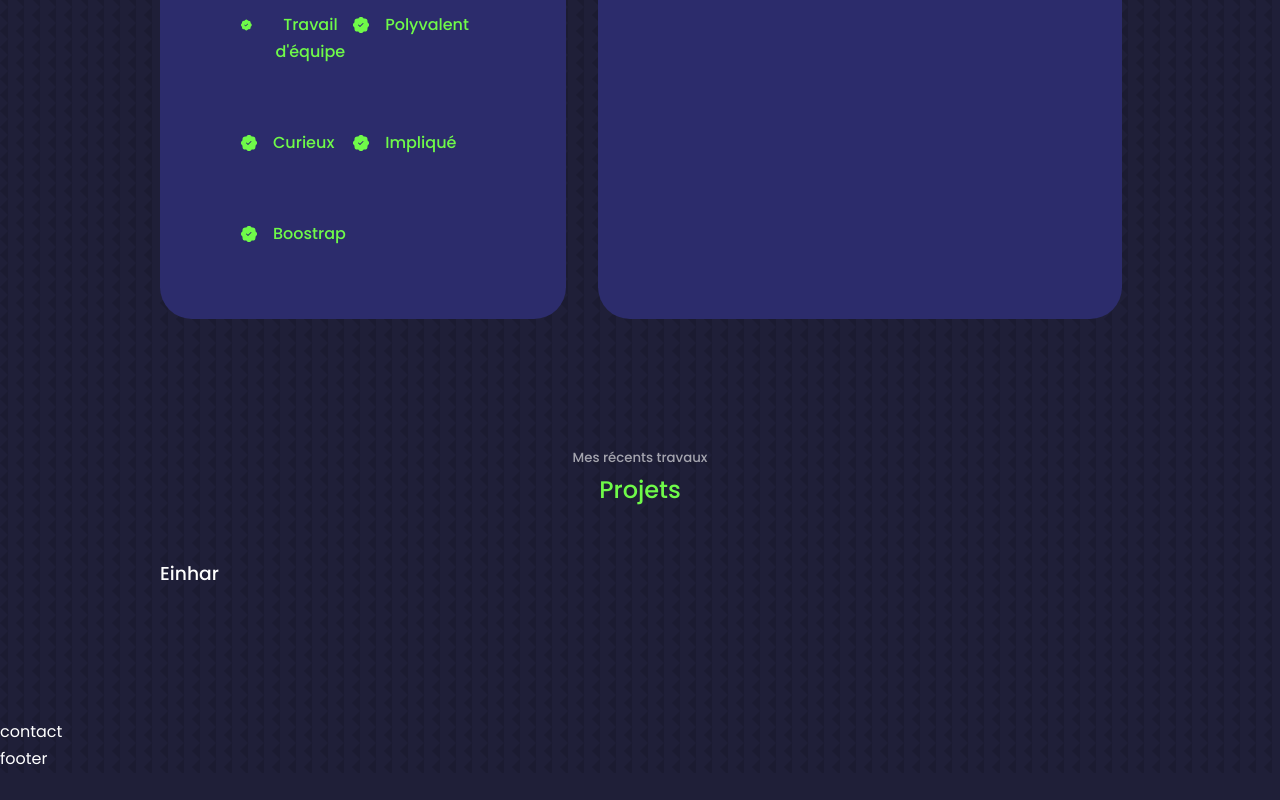
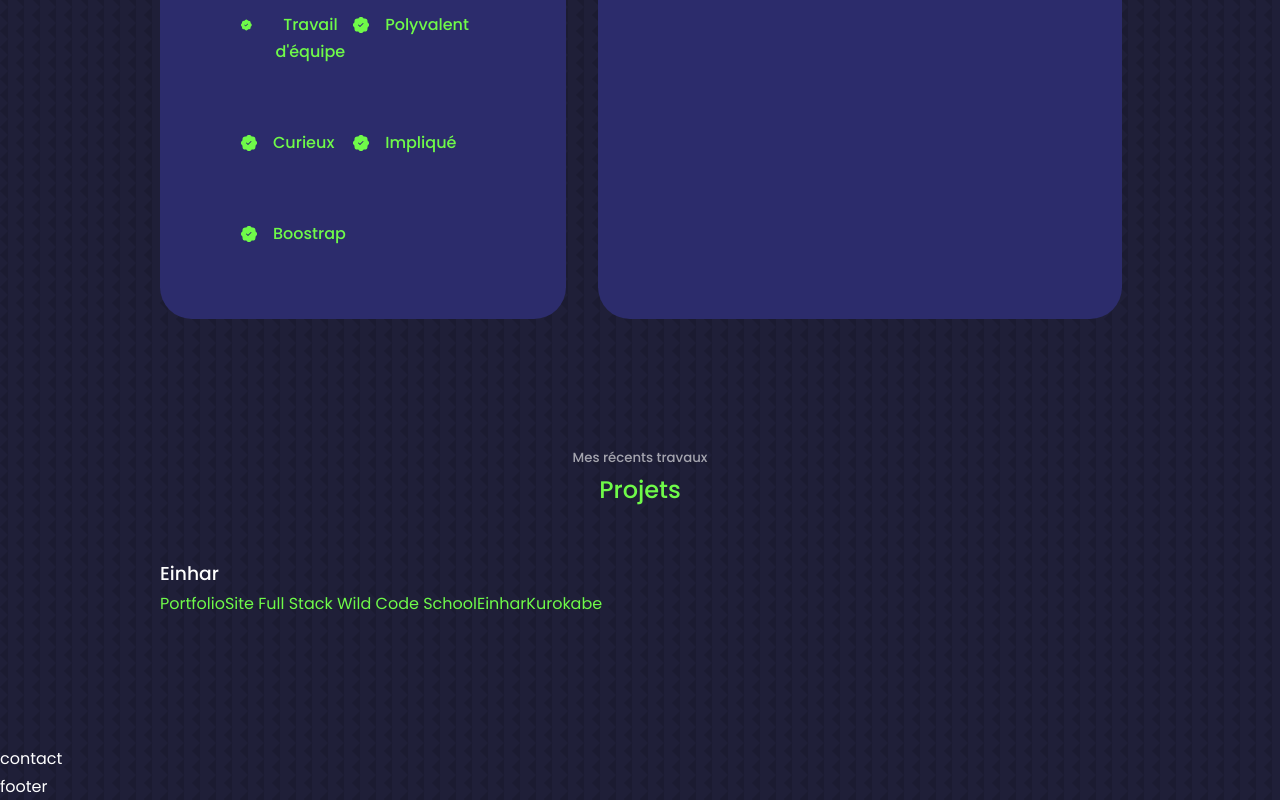
Before and after one commit to oussamablk-1/react-portfolio_website, a React (Create React App) app: page / in a window 1280 px wide. Shown: the part 2761-3561 px from the top of the page. Before the commit the page ends 3534 px from the top, so only its background shows below. Built offline with nearby package versions, Linux system fonts and the light colour scheme.

Commit message:
Update projects.jsx

```diff
--- a/src/components/projects/projects.jsx
+++ b/src/components/projects/projects.jsx
@@ -11,7 +11,10 @@ const Projects = () => {
         <article className='project__item'>
           <div className="project__item-img">
             <h3>Einhar</h3>
-            <a href=""></a>
+            <a href="https://github.com/oussamablk-1/react-portfolio_website">Portfolio</a>
+            <a href="https://github.com/oussamablk-1/WCS-exercice-site-Full-Stack">Site Full Stack Wild Code School</a>
+            <a href="https://github.com/Drakmain/Einhar">Einhar</a>
+            <a href="https://github.com/Bouierck/Kurokabe">Kurokabe</a>
           </div>
         </article>
       </div>
```
